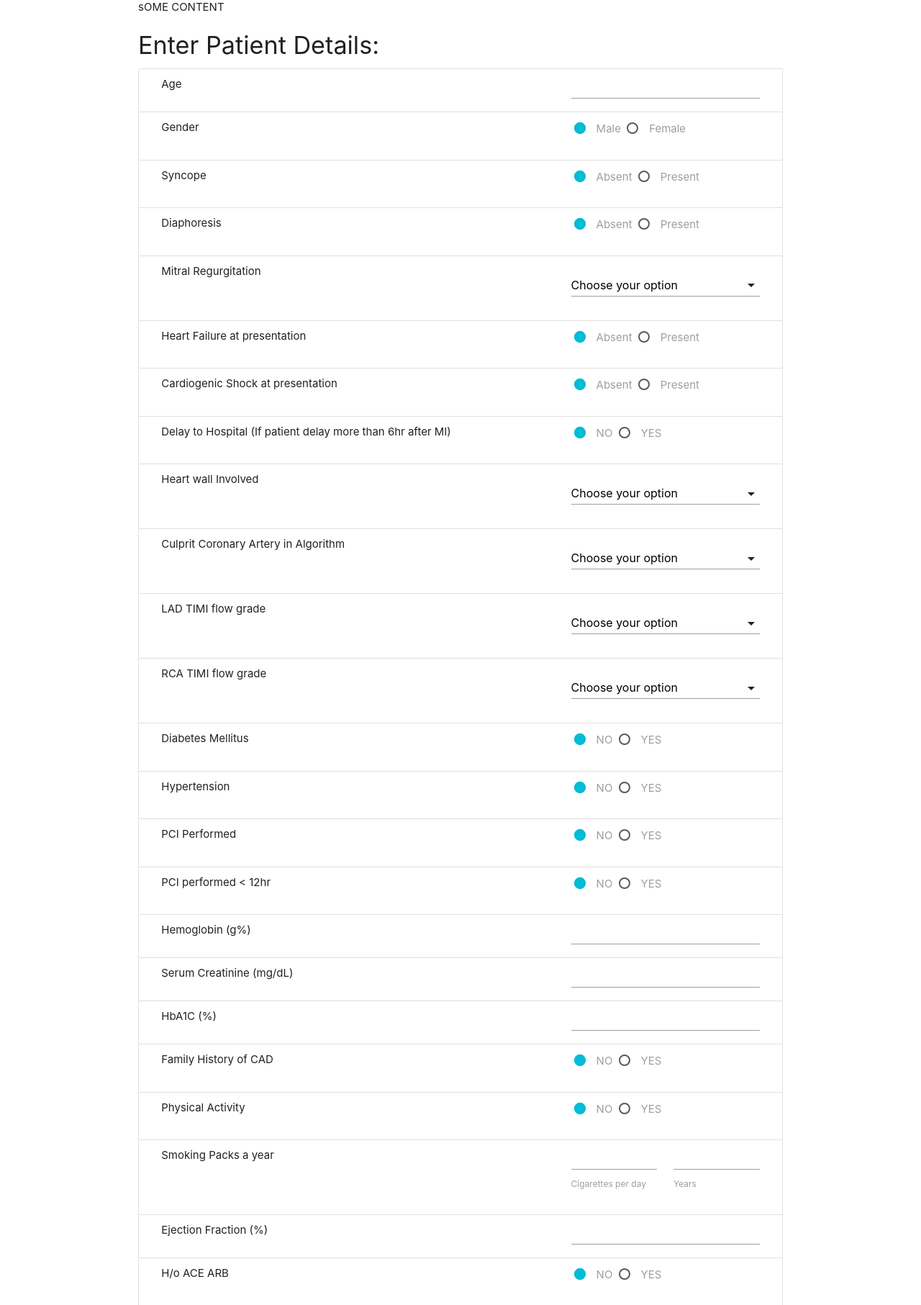
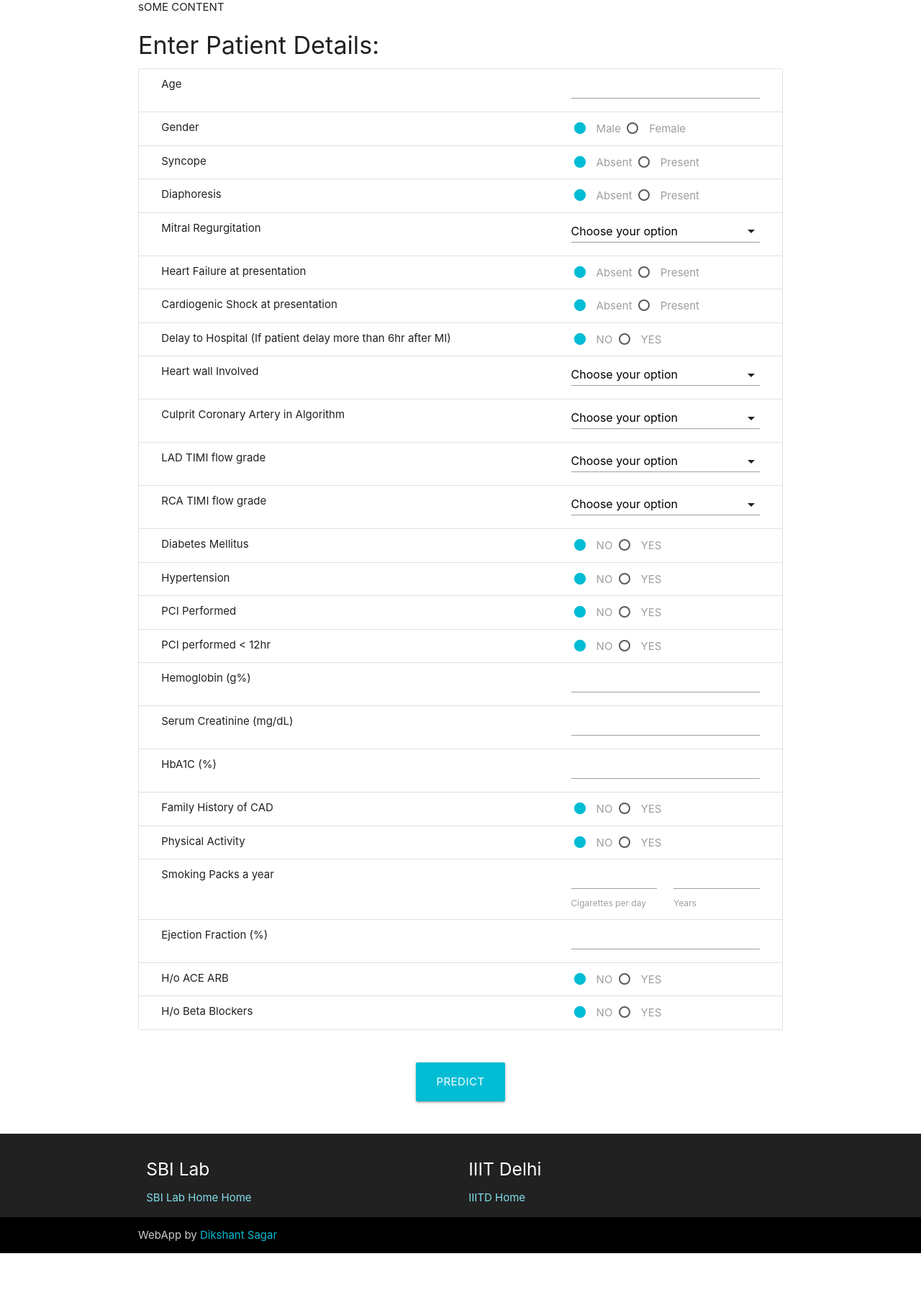
Before and after one commit to dikshantsagar/webheart, a Django app: page / in a window 1280 px wide. Shown: the part 160-1973 px from the top of the page at 72% size. After the commit the page ends 1901 px from the top, so only its background shows below. Run offline with Django 3.2, Linux system fonts and the light colour scheme; some libraries are stand-ins or nearby versions.

Commit message:
Update style.css

```diff
--- a/static/css/style.css
+++ b/static/css/style.css
@@ -15,6 +15,13 @@
 	font-size: inherit;
 }
 
+.row{
+  margin: 0;
+}
+
+.input-field{
+  margin: 0;
+}
 
 
 
```
